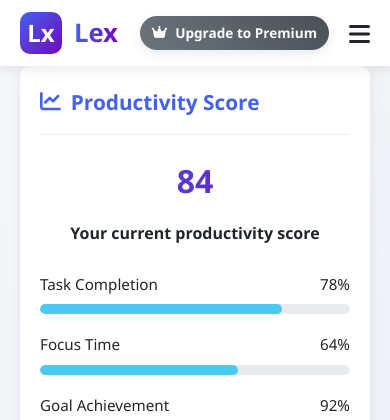
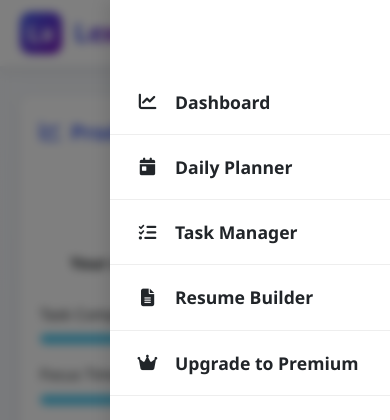
Before and after one commit to vincenek/Lex, a plain HTML site: page index.html in a window 390 px wide. Both pictures are taken after a click on the button 359 px from the left and 33 px from the top of the page. Shown: the top 420 px of the page. Drawn offline with nearby package versions, Linux system fonts and the light colour scheme.

Commit message:
Update index.html

```diff
--- a/index.html
+++ b/index.html
@@ -39,12 +39,14 @@
             padding: 0;
             color: var(--dark);
             line-height: 1.6;
+            overflow-x: hidden;
         }
 
         .container {
             max-width: 1200px;
             margin: 0 auto;
             padding: 0 20px;
+            transition: transform 0.3s ease;
         }
 
         /* Header & Navigation */
@@ -132,6 +134,21 @@
             font-size: 1.5rem;
             color: var(--dark);
             cursor: pointer;
+            z-index: 101;
+        }
+
+        /* Dashboard Layout */
+        .dashboard {
+            display: grid;
+            grid-template-columns: repeat(auto-fit, minmax(450px, 1fr));
+            gap: 30px;
+            margin: 30px 0;
+        }
+
+        @media (max-width: 768px) {
+            .dashboard {
+                grid-template-columns: 1fr;
+            }
         }
 
         /* Tab Navigation */
@@ -921,6 +938,65 @@
             grid-column: span 2;
         }
 
+        /* Sidebar Mobile Menu */
+        .mobile-sidebar {
+            position: fixed;
+            top: 0;
+            right: -300px;
+            width: 280px;
+            height: 100%;
+            background: white;
+            box-shadow: -5px 0 15px rgba(0,0,0,0.1);
+            z-index: 999;
+            transition: right 0.3s ease;
+            display: flex;
+            flex-direction: column;
+            padding-top: 70px;
+            overflow-y: auto;
+        }
+
+        .mobile-sidebar.active {
+            right: 0;
+        }
+
+        .mobile-tab {
+            padding: 18px 25px;
+            display: flex;
+            align-items: center;
+            gap: 15px;
+            font-weight: 600;
+            color: var(--dark);
+            border-bottom: 1px solid #eee;
+            transition: all 0.2s;
+            font-size: 1.1rem;
+        }
+
+        .mobile-tab:hover {
+            background: #f5f7ff;
+            color: var(--primary);
+        }
+
+        .mobile-tab i {
+            width: 25px;
+            text-align: center;
+        }
+
+        .overlay {
+            position: fixed;
+            top: 0;
+            left: 0;
+            width: 100%;
+            height: 100%;
+            background: rgba(0,0,0,0.5);
+            backdrop-filter: blur(5px);
+            z-index: 998;
+            display: none;
+        }
+
+        .overlay.active {
+            display: block;
+        }
+
         /* Responsive Design */
         @media (max-width: 768px) {
             .mobile-menu-btn {
@@ -929,26 +1005,6 @@
 
             .tabs {
                 display: none;
-                position: absolute;
-                top: 100%;
-                left: 0;
-                right: 0;
-                background: white;
-                box-shadow: var(--shadow);
-                z-index: 99;
-                flex-direction: column;
-                border-radius: 0 0 var(--radius) var(--radius);
-                margin-top: 0;
-            }
-
-            .tabs.active {
-                display: flex;
-            }
-
-            .tab {
-                padding: 14px 20px;
-                justify-content: flex-start;
-                border-bottom: 1px solid #eee;
             }
 
             .resume-form {
@@ -997,6 +1053,32 @@
     </style>
 </head>
 <body>
+    <!-- Mobile Sidebar Menu -->
+    <div class="mobile-sidebar" id="mobileSidebar">
+        <div class="mobile-tab" data-tab="dashboard">
+            <i class="fas fa-chart-line"></i>
+            <span>Dashboard</span>
+        </div>
+        <div class="mobile-tab" data-tab="daily">
+            <i class="fas fa-calendar-day"></i>
+            <span>Daily Planner</span>
+        </div>
+        <div class="mobile-tab" data-tab="tasks">
+            <i class="fas fa-tasks"></i>
+            <span>Task Manager</span>
+        </div>
+        <div class="mobile-tab" data-tab="resume">
+            <i class="fas fa-file-alt"></i>
+            <span>Resume Builder</span>
+        </div>
+        <div class="mobile-tab" id="mobileUpgrade">
+            <i class="fas fa-crown"></i>
+            <span>Upgrade to Premium</span>
+        </div>
+    </div>
+
+    <div class="overlay" id="overlay"></div>
+
     <!-- Header -->
     <header>
         <div class="header-container">
@@ -1018,7 +1100,7 @@
         </div>
     </header>
 
-    <!-- Tab Navigation -->
+    <!-- Dashboard Section -->
     <div class="container">
         <div class="tabs" id="tabsContainer">
             <div class="tab active" data-tab="dashboard">
@@ -1430,9 +1512,14 @@
 
         // DOM Elements
         const elements = {
+            // Mobile Menu
+            mobileMenuBtn: document.getElementById('mobileMenuBtn'),
+            mobileSidebar: document.getElementById('mobileSidebar'),
+            overlay: document.getElementById('overlay'),
+            mobileUpgrade: document.getElementById('mobileUpgrade'),
+
             // Tabs
             tabsContainer: document.getElementById('tabsContainer'),
-            mobileMenuBtn: document.getElementById('mobileMenuBtn'),
 
             // Premium
             premiumBadge: document.getElementById('premiumBadge'),
@@ -1524,27 +1611,31 @@
             // Set today's date as default for due date
             const today = new Date().toISOString().split('T')[0];
             elements.taskDueDate.value = today;
-
-            // Set default active tab
-            activateTab('dashboard');
         }
 
         // Set up event listeners
         function setupEventListeners() {
+            // Mobile Menu
+            elements.mobileMenuBtn.addEventListener('click', toggleMobileMenu);
+            elements.overlay.addEventListener('click', toggleMobileMenu);
+
+            // Mobile Menu Tabs
+            document.querySelectorAll('.mobile-tab').forEach(tab => {
+                tab.addEventListener('click', () => {
+                    const tabId = tab.getAttribute('data-tab');
+                    if(tabId) {
+                        activateTab(tabId);
+                        toggleMobileMenu();
+                    }
+                });
+            });
+
             // Tab Navigation
             document.querySelectorAll('.tab').forEach(tab => {
                 tab.addEventListener('click', () => {
                     const tabId = tab.getAttribute('data-tab');
                     activateTab(tabId);
-
-                    // Close mobile menu if open
-                    elements.tabsContainer.classList.remove('active');
                 });
-            });
-
-            // Mobile Menu
-            elements.mobileMenuBtn.addEventListener('click', () => {
-                elements.tabsContainer.classList.toggle('active');
             });
 
             // Premium Upgrade
@@ -1554,6 +1645,7 @@
                 e.preventDefault();
                 showPaymentModal();
             });
+            elements.mobileUpgrade.addEventListener('click', showPaymentModal);
             elements.closeModal.addEventListener('click', hidePaymentModal);
 
             // Payment Handler
@@ -1584,22 +1676,11 @@
             });
         }
 
-        // Activate tab and scroll to top
-        function activateTab(tabId) {
-            // Remove active class from all tabs
-            document.querySelectorAll('.tab').forEach(t => t.classList.remove('active'));
-            // Hide all tab content
-            document.querySelectorAll('.tab-content').forEach(content => {
-                content.classList.remove('active');
-            });
-
-            // Add active class to clicked tab
-            document.querySelector(`.tab[data-tab="${tabId}"]`).classList.add('active');
-            // Show the selected tab content
-            document.getElementById(`${tabId}-tab`).classList.add('active');
-
-            // Scroll to top of the page
-            window.scrollTo(0, 0);
+        // Toggle mobile menu
+        function toggleMobileMenu() {
+            elements.mobileSidebar.classList.toggle('active');
+            elements.overlay.classList.toggle('active');
+            document.body.classList.toggle('no-scroll');
         }
 
         // Render UI based on state
@@ -1634,6 +1715,24 @@
             localStorage.setItem('lex_resume_data', JSON.stringify(state.resumeData));
         }
 
+        // Activate tab
+        function activateTab(tabId) {
+            // Remove active class from all tabs
+            document.querySelectorAll('.tab').forEach(t => t.classList.remove('active'));
+            // Hide all tab content
+            document.querySelectorAll('.tab-content').forEach(content => {
+                content.classList.remove('active');
+            });
+
+            // Add active class to clicked tab
+            document.querySelector(`.tab[data-tab="${tabId}"]`).classList.add('active');
+            // Show the selected tab content
+            document.getElementById(`${tabId}-tab`).classList.add('active');
+
+            // Scroll to top of the page
+            window.scrollTo(0, 0);
+        }
+
         // Daily Planner Functions
         function saveDailyPlan() {
             const focus = elements.dailyFocus.value.trim();
@@ -1850,12 +1949,15 @@
 
             setTimeout(() => {
                 // Use html2canvas to capture the resume preview
-                html2canvas(elements.resumePreview).then(canvas => {
+                html2canvas(elements.resumePreview, {
+                    scale: 2, // Higher quality
+                    useCORS: true,
+                    logging: false
+                }).then(canvas => {
                     const imgData = canvas.toDataURL('image/png');
-                    const pdf = new jsPDF('p', 'mm', 'a4');
-                    const imgProps = pdf.getImageProperties(imgData);
+                    const pdf = new jspdf.jsPDF('p', 'mm', 'a4');
                     const pdfWidth = pdf.internal.pageSize.getWidth();
-                    const pdfHeight = (imgProps.height * pdfWidth) / imgProps.width;
+                    const pdfHeight = (canvas.height * pdfWidth) / canvas.width;
 
                     pdf.addImage(imgData, 'PNG', 0, 0, pdfWidth, pdfHeight);
                     pdf.save('lex-resume.pdf');
@@ -1865,6 +1967,11 @@
                     elements.generateResumeBtn.disabled = false;
 
                     showToast('Resume downloaded as PDF', 'success');
+                }).catch(err => {
+                    console.error('Error generating PDF:', err);
+                    showToast('Error generating PDF', 'error');
+                    elements.generateResumeBtn.innerHTML = originalText;
+                    elements.generateResumeBtn.disabled = false;
                 });
             }, 1500);
         }
```
